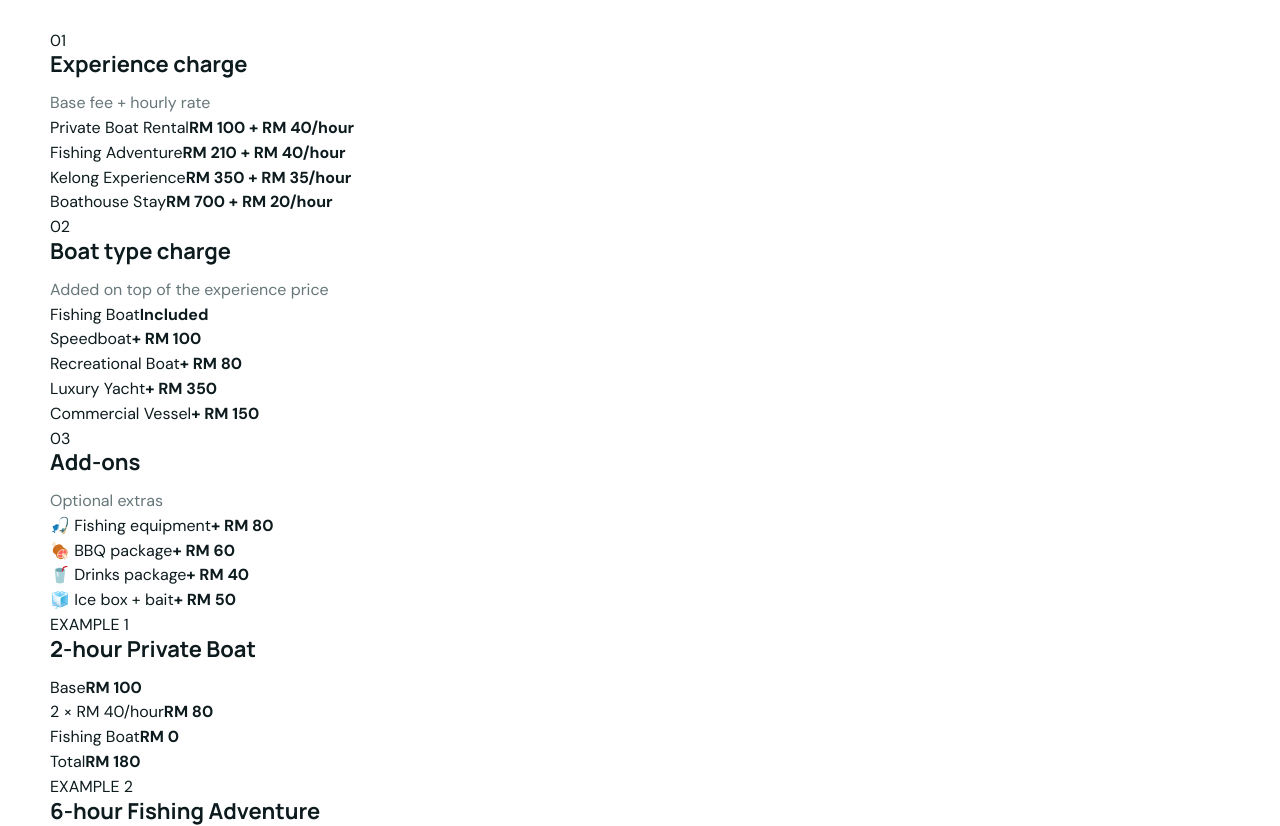
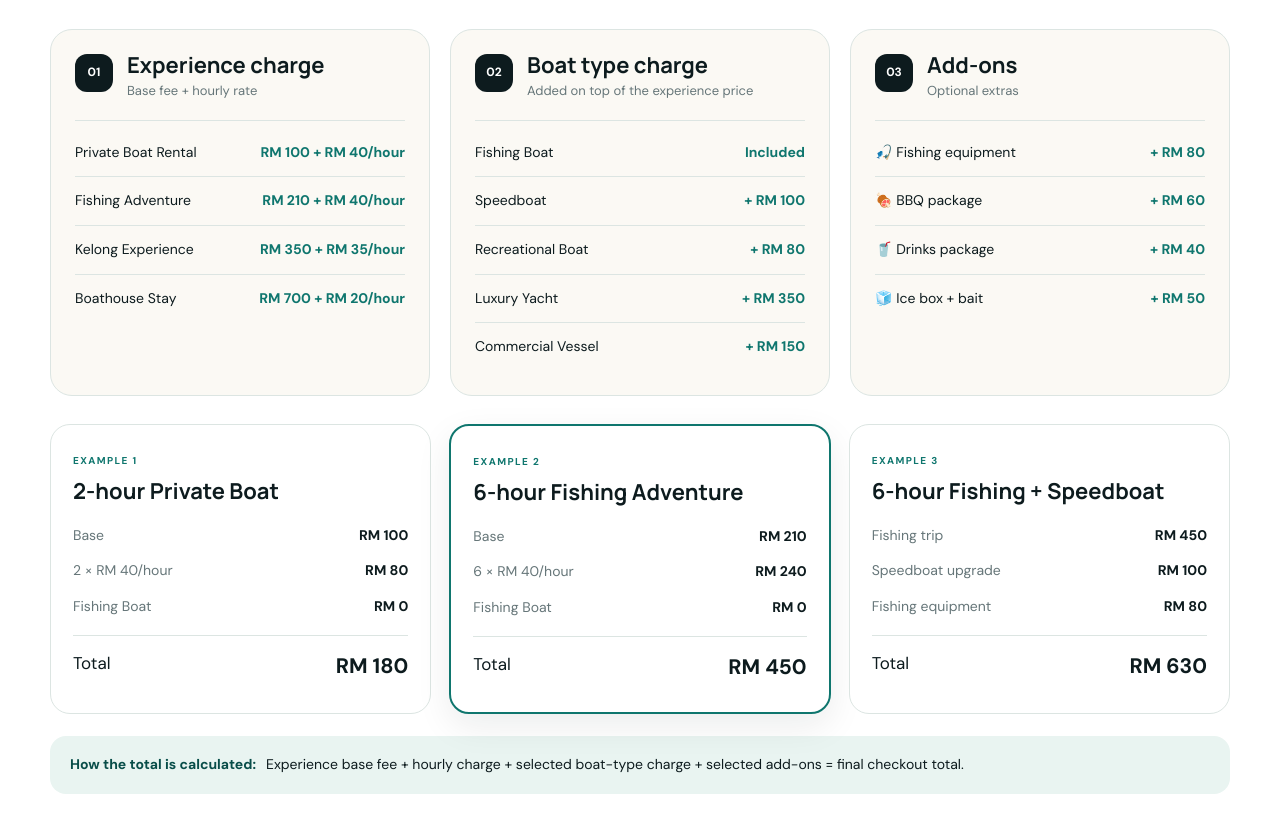
Before and after one commit to CptImtiaz/Ship_Website, a website: page public/index.html in a window 1280 px wide. Shown: the part 7160-7986 px from the top of the page. Drawn offline with Linux system fonts and the light colour scheme.

Commit message:
Style pricing breakdown section

```diff
--- a/public/styles.css
+++ b/public/styles.css
@@ -315,3 +315,31 @@ footer{background:#091417;color:#fff;padding:60px 0 20px}
   .boarding-image img{height:390px}
   .boat-grid-five{grid-template-columns:1fr}
 }
+
+.pricing-section{background:#fff}
+.pricing-layout{display:grid;grid-template-columns:repeat(3,1fr);gap:20px}
+.pricing-block{border:1px solid var(--line);border-radius:22px;padding:24px;background:var(--cream-2)}
+.pricing-block-head{display:flex;gap:14px;align-items:flex-start;padding-bottom:18px;border-bottom:1px solid var(--line)}
+.pricing-block-head>span{width:38px;height:38px;border-radius:12px;background:var(--ink);color:#fff;display:grid;place-items:center;font-size:12px;font-weight:800;flex:0 0 auto}
+.pricing-block-head h3{margin-bottom:4px}
+.pricing-block-head p{font-size:13px}
+.price-list{display:grid;margin-top:8px}
+.price-list>div{display:flex;justify-content:space-between;gap:18px;padding:13px 0;border-bottom:1px solid var(--line);font-size:14px}
+.price-list>div:last-child{border-bottom:0}
+.price-list strong{text-align:right;color:var(--teal);white-space:nowrap}
+.pricing-examples{display:grid;grid-template-columns:repeat(3,1fr);gap:18px;margin-top:28px}
+.example-card{border:1px solid var(--line);border-radius:20px;padding:22px;background:#fff}
+.featured-example{border:2px solid var(--teal);box-shadow:var(--shadow-soft)}
+.example-card>span{font-size:10px;letter-spacing:.14em;color:var(--teal);font-weight:800}
+.example-card h3{margin-top:8px}
+.example-card>div{display:flex;justify-content:space-between;gap:15px;padding:7px 0;color:var(--muted);font-size:14px}
+.example-card>div b{color:var(--ink)}
+.example-card .example-total{margin-top:10px;padding-top:14px;border-top:1px solid var(--line);font-size:17px;color:var(--ink)}
+.example-total strong{font-size:21px}
+.pricing-note{margin-top:22px;padding:18px 20px;border-radius:16px;background:var(--teal-soft);display:flex;gap:10px;flex-wrap:wrap;font-size:14px}
+.pricing-note strong{color:var(--teal-dark)}
+.summary-title{font-size:10px;letter-spacing:.14em;color:var(--teal);font-weight:800;border-bottom:1px solid #dbe3e1;padding-bottom:10px!important;margin-bottom:6px}
+.summary .subtotal{border-top:1px dashed #cfd9d6;margin-top:8px;padding-top:12px}
+@media (max-width:960px){
+  .pricing-layout,.pricing-examples{grid-template-columns:1fr}
+}
```
